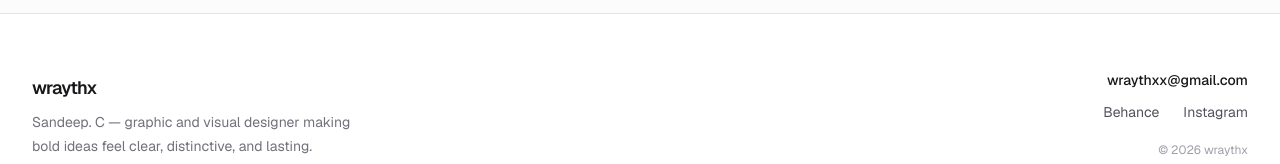
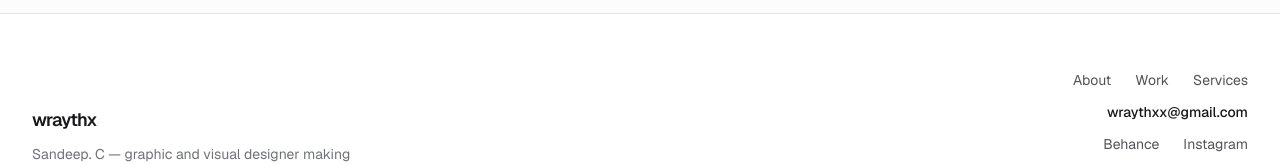
Before and after one commit to thesandeepstudio/wraythx, a Next.js app: page / in a window 1280 px wide. Shown: the part 5301-5465 px from the top of the page. Built offline with nearby package versions, Linux system fonts and the light colour scheme; no server answers.

Commit message:
feat: add footer sitemap links (audit review)

```diff
--- a/app/components/SiteFooter.tsx
+++ b/app/components/SiteFooter.tsx
@@ -14,6 +14,26 @@ export default function SiteFooter() {
         </div>
 
         <div className="flex flex-col gap-3 text-sm md:items-end">
+          <nav aria-label="Footer" className="flex gap-6 text-zinc-600">
+            <a
+              href="/about"
+              className="transition duration-300 hover:text-emerald-600"
+            >
+              About
+            </a>
+            <a
+              href="/work"
+              className="transition duration-300 hover:text-emerald-600"
+            >
+              Work
+            </a>
+            <a
+              href="/services"
+              className="transition duration-300 hover:text-emerald-600"
+            >
+              Services
+            </a>
+          </nav>
           <a
             href="mailto:wraythxx@gmail.com"
             aria-label="Email wraythx"
```
